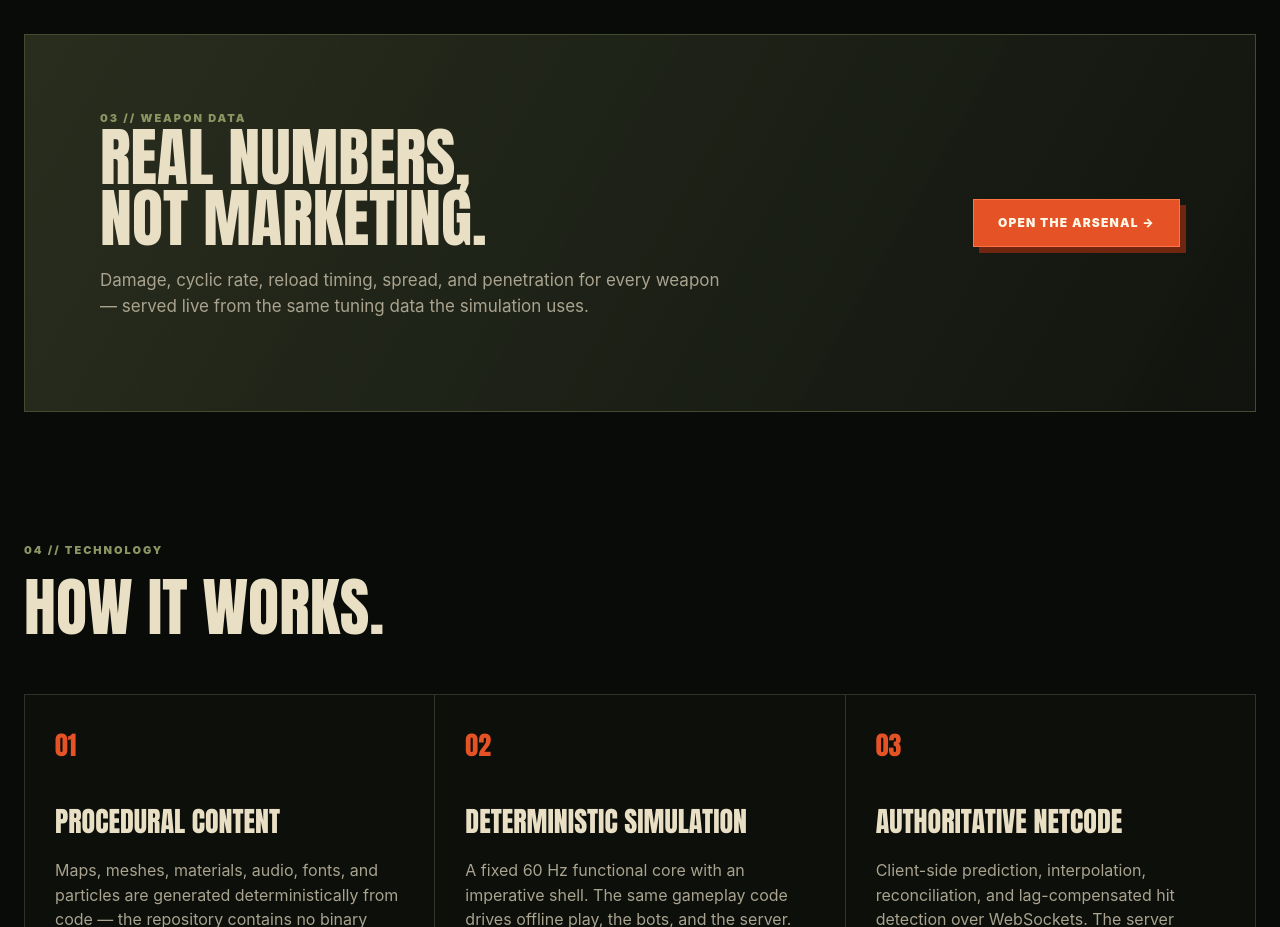
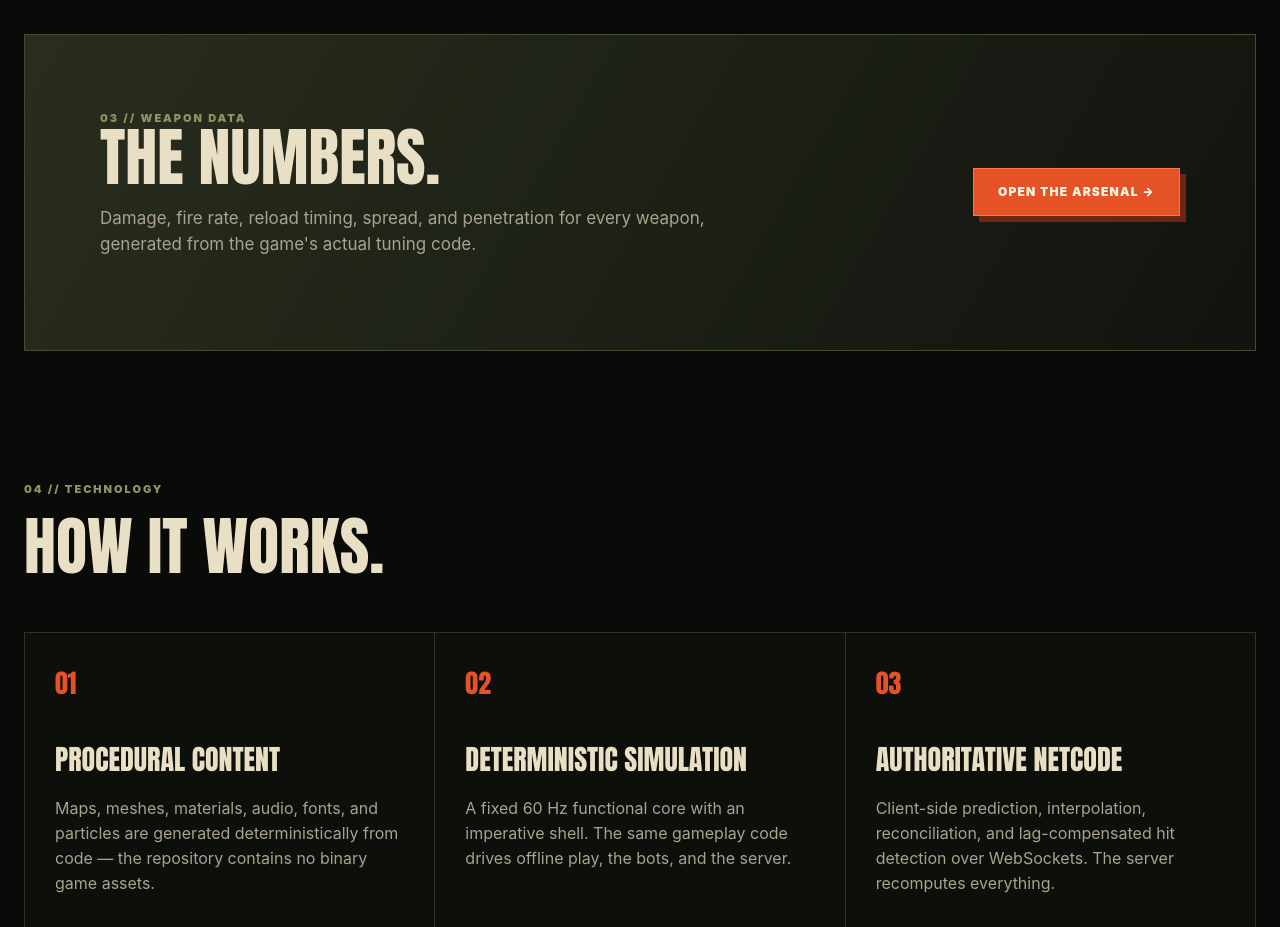
Before and after one commit to HelgeSverre/fsharp-of-duty, a plain HTML site: page website/index.html in a window 1280 px wide. Shown: the part 2380-3307 px from the top of the page. Drawn offline with Linux system fonts and the light colour scheme; no server answers.

Commit message:
docs: tone down the arsenal callout copy

```diff
--- a/website/index.html
+++ b/website/index.html
@@ -114,9 +114,9 @@
     <section class="arsenal-callout shell">
       <div>
         <div class="section-number">03 // WEAPON DATA</div>
-        <h2>Real numbers,<br>not marketing.</h2>
-        <p>Damage, cyclic rate, reload timing, spread, and penetration for every
-          weapon — served live from the same tuning data the simulation uses.</p>
+        <h2>The numbers.</h2>
+        <p>Damage, fire rate, reload timing, spread, and penetration for every
+          weapon, generated from the game's actual tuning code.</p>
       </div>
       <a class="button" href="arsenal.html">Open the arsenal →</a>
     </section>
```
